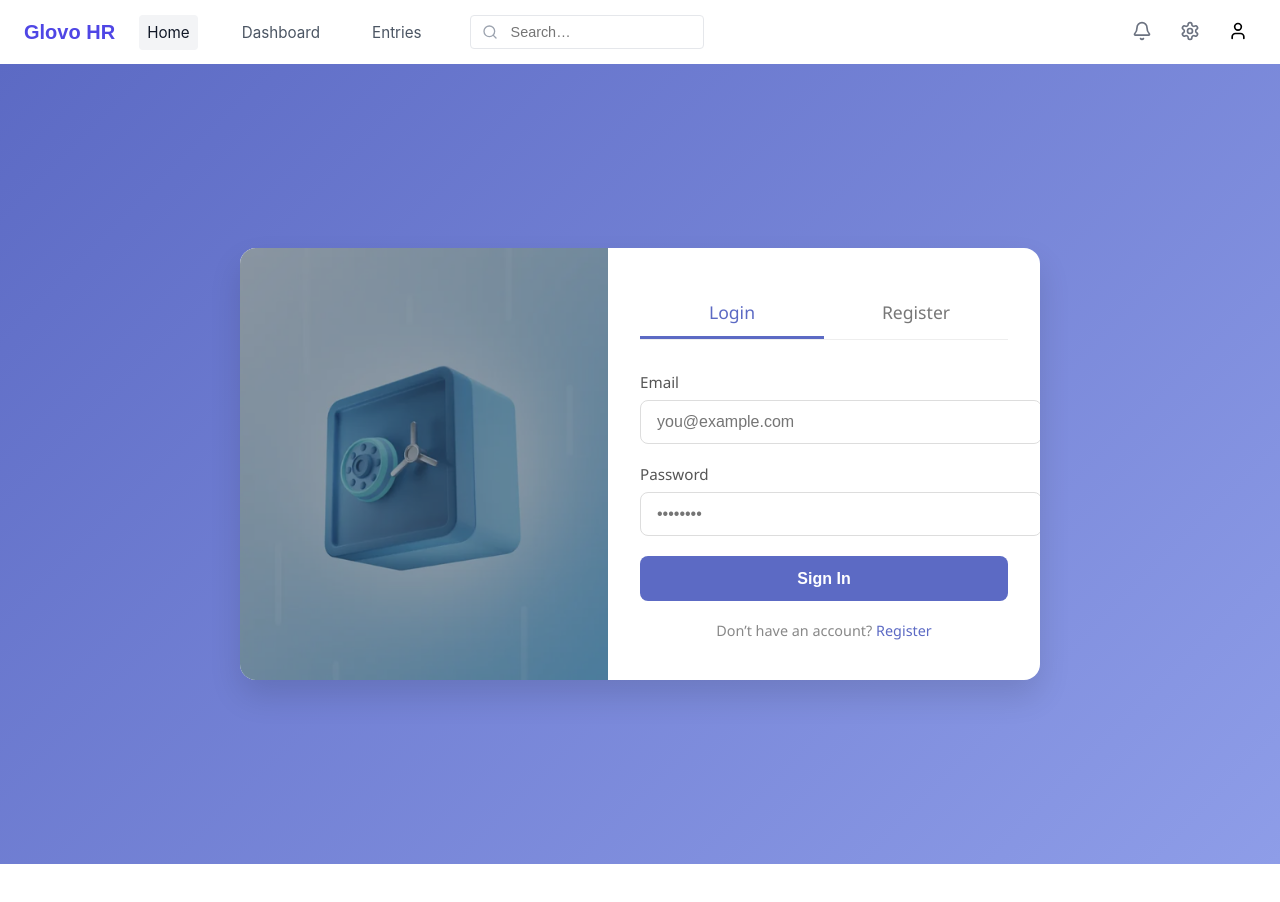
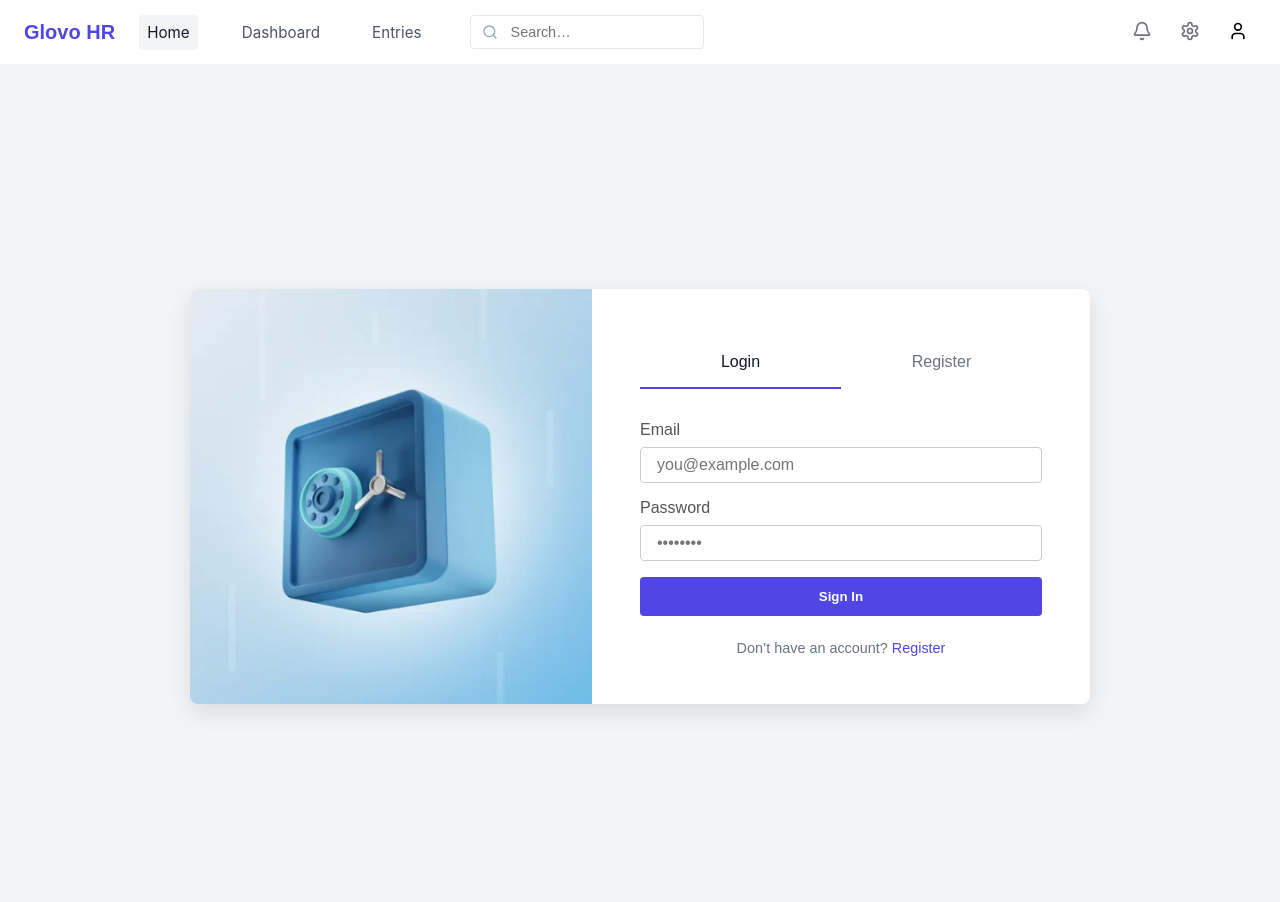
Before and after one commit to tinulica/frontend1, a React (Create React App) app: page / in a window 1280 px wide. Shown: the top 902 px of the page. Before the commit the page ends 864 px from the top, so only its background shows below. Built offline with nearby package versions, Linux system fonts and the light colour scheme.

Commit message:
Update Home.css

```diff
--- a/src/components/Home.css
+++ b/src/components/Home.css
@@ -1,141 +1,106 @@
-/* Home.css */
+/* src/components/Home.css */
 
 .home-container {
   display: flex;
+  align-items: center;
   justify-content: center;
-  align-items: center;
-  height: 100vh;
-  background: linear-gradient(135deg, #5c6ac4 0%, #8e9de8 100%);
-  font-family: 'Segoe UI', Tahoma, Geneva, Verdana, sans-serif;
+  min-height: 100vh;
+  background: #f3f4f6;
+  padding: 2rem;
 }
 
 .auth-card {
   display: flex;
-  width: 800px;
-  max-width: 90%;
-  background: #fff;
-  border-radius: 16px;
-  box-shadow: 0 16px 32px rgba(0,0,0,0.12);
+  max-width: 900px;
+  width: 100%;
+  background: #ffffff;
+  border-radius: 8px;
   overflow: hidden;
+  box-shadow: 0 8px 24px rgba(0, 0, 0, 0.1);
 }
 
 .auth-left {
   flex: 1;
-  background: url('/assets/auth-illustration.png') no-repeat center/cover;
-  position: relative;
-}
-
-.auth-left::after {
-  content: '';
-  position: absolute;
-  top: 0; left: 0; right: 0; bottom: 0;
-  background: rgba(44, 62, 80, 0.5);
+  background-size: cover;
+  background-position: center;
 }
 
 .auth-right {
   flex: 1;
-  padding: 2.5rem 2rem;
+  padding: 3rem;
   display: flex;
   flex-direction: column;
-  justify-content: center;
 }
 
 .auth-tabs {
   display: flex;
   margin-bottom: 2rem;
-  border-bottom: 1px solid #eee;
 }
 
 .auth-tab {
   flex: 1;
   text-align: center;
-  padding: 0.75rem 0;
-  font-size: 1.1rem;
+  padding: 1rem;
+  cursor: pointer;
   font-weight: 500;
-  color: #777;
-  cursor: pointer;
-  transition: color 0.2s;
+  color: #6b7280;
+  border-bottom: 2px solid transparent;
+  transition: all 0.2s;
 }
 
 .auth-tab.active {
-  color: #5c6ac4;
-  border-bottom: 3px solid #5c6ac4;
+  color: #111827;
+  border-color: #4f46e5;
 }
 
-.auth-form .form-group {
-  margin-bottom: 1.25rem;
+.auth-form {
+  flex: 1;
 }
 
-.auth-form .form-group label {
-  display: block;
-  margin-bottom: 0.5rem;
-  color: #555;
-  font-size: 0.95rem;
+.form-group {
+  margin-bottom: 1.5rem;
+  display: flex;
+  flex-direction: column;
 }
 
-.auth-form .form-group input {
-  width: 100%;
-  padding: 0.75rem 1rem;
-  font-size: 1rem;
-  border: 1px solid #ddd;
-  border-radius: 8px;
-  transition: border-color 0.2s;
+.form-group label {
+  margin-bottom: 0.5rem;
+  color: #374151;
+  font-weight: 500;
 }
 
-.auth-form .form-group input:focus {
-  outline: none;
-  border-color: #5c6ac4;
+.form-group input {
+  padding: 0.75rem 1rem;
+  border: 1px solid #d1d5db;
+  border-radius: 4px;
+  font-size: 1rem;
 }
 
 .submit-btn {
   width: 100%;
-  padding: 0.85rem;
-  background: #5c6ac4;
-  color: #fff;
-  font-size: 1rem;
+  padding: 0.75rem;
+  background: #4f46e5;
+  color: white;
   font-weight: 600;
   border: none;
-  border-radius: 8px;
+  border-radius: 4px;
   cursor: pointer;
   transition: background 0.2s;
 }
 
 .submit-btn:hover {
-  background: #4a54a1;
-}
-
-.auth-error {
-  color: #e74c3c;
-  margin-bottom: 1rem;
-  font-size: 0.9rem;
-  text-align: center;
+  background: #4338ca;
 }
 
 .auth-footer {
   text-align: center;
-  margin-top: 1.25rem;
+  margin-top: 1.5rem;
+  color: #6b7280;
   font-size: 0.9rem;
-  color: #888;
 }
 
 .auth-footer a {
-  color: #5c6ac4;
+  color: #4f46e5;
+  cursor: pointer;
   text-decoration: none;
-  font-weight: 500;
 }
-
-@media (max-width: 768px) {
-  .auth-card {
-    flex-direction: column;
-    width: 100%;
-    height: 100%;
-    border-radius: 0;
-    box-shadow: none;
-  }
-  .auth-left {
-    display: none;
-  }
-  .auth-right {
-    padding: 2rem;
-  }
-}
```
